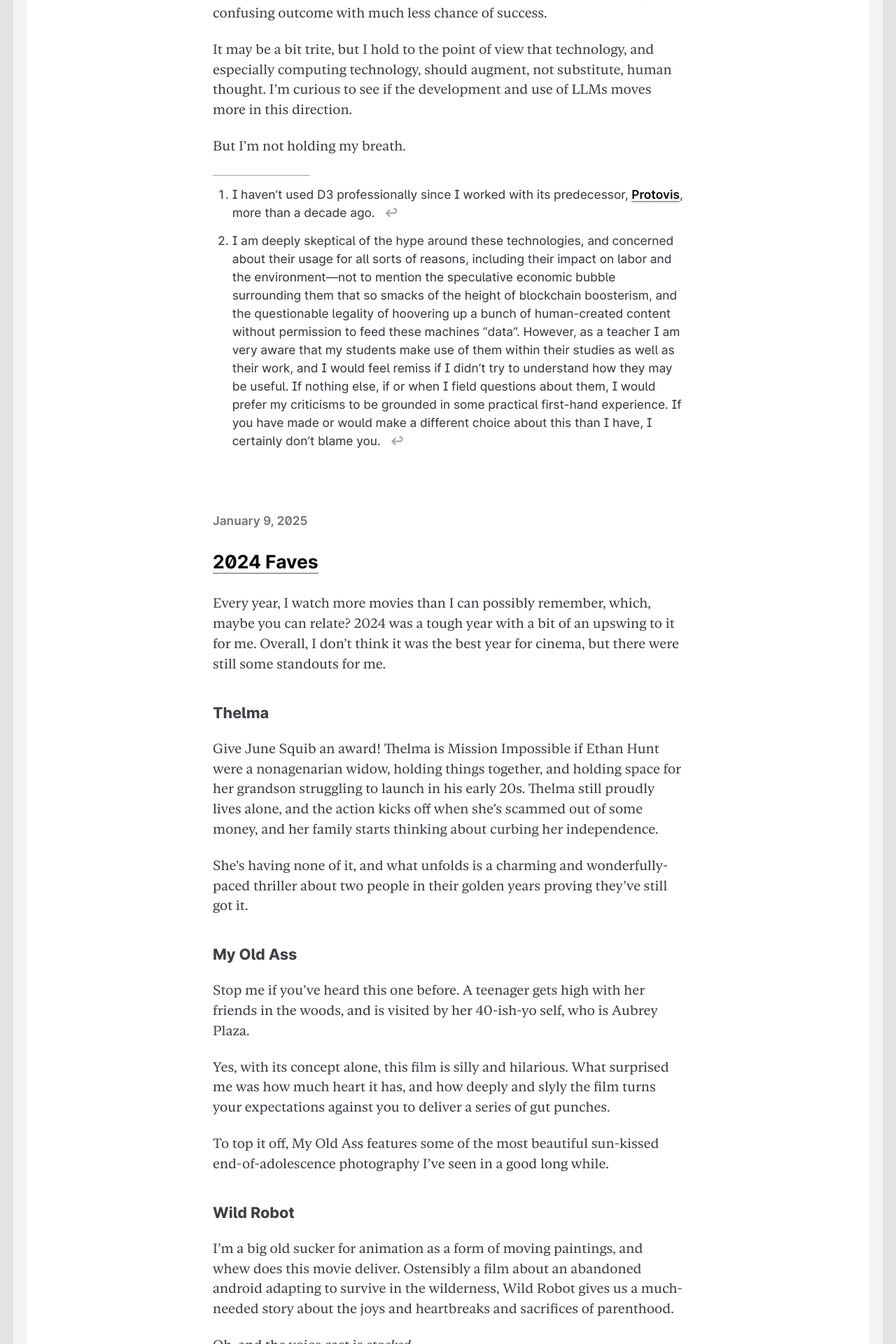
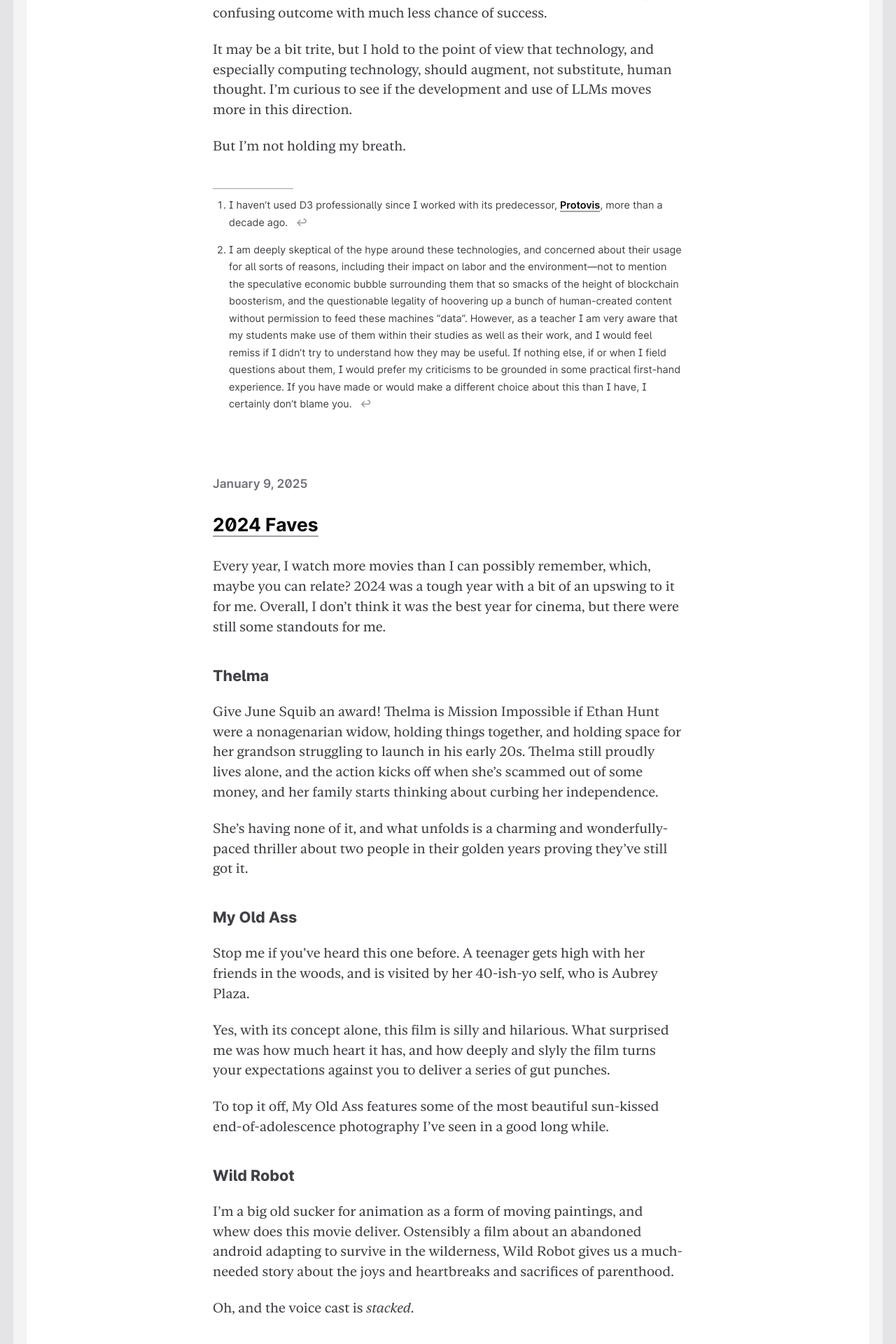
Before and after one commit to nevanscott/notated.org, a Jekyll site: the page built from _source/index.html, in a window 1280 px wide. Shown: the part 2632-4552 px from the top of the page at 70% size. Built offline with Jekyll 4.4.1, drawn with Linux system fonts in a browser that asks for light colours; the list of posts is cut into pages by our own code.

Commit message:
smaller footnotes

```diff
--- a/_source/_sass/components/footnotes.scss
+++ b/_source/_sass/components/footnotes.scss
@@ -1,14 +1,15 @@
 .footnotes {
   font-family: var(--font-sans, sans-serif);
-  font-size: var(--font-size-small);
-  font-weight: 450;
+  font-size: var(--font-size-fine);
+  font-weight: 400;
+  line-height: 1.7;
 }
 .footnotes::before {
   content: "";
   display: block;
   border-top: 1px solid var(--color-stroke-contrast);
   width: 8em;
-  margin: 1.6em 0 0;
+  margin: 3.2em 0 0;
 }
 .footnotes ol {
   list-style: decimal;
@@ -30,7 +31,7 @@ a[rev="footnote"],
 a.reversefootnote {
   border: none;
   text-decoration: none;
-  font-size: var(--font-size-small);
+  font-size: var(--font-size-fine);
   position: relative;
   margin-left: 0.5em;
   color: var(--color-text-icon);
--- a/_source/_sass/tokens.scss
+++ b/_source/_sass/tokens.scss
@@ -7,6 +7,7 @@
 
   --measure: 60ch;
 
+  --font-size-fine: 0.75rem;
   --font-size-small: 0.9rem;
   --font-size-base: 1rem;
   --font-size-heading: 1.125rem;
```
